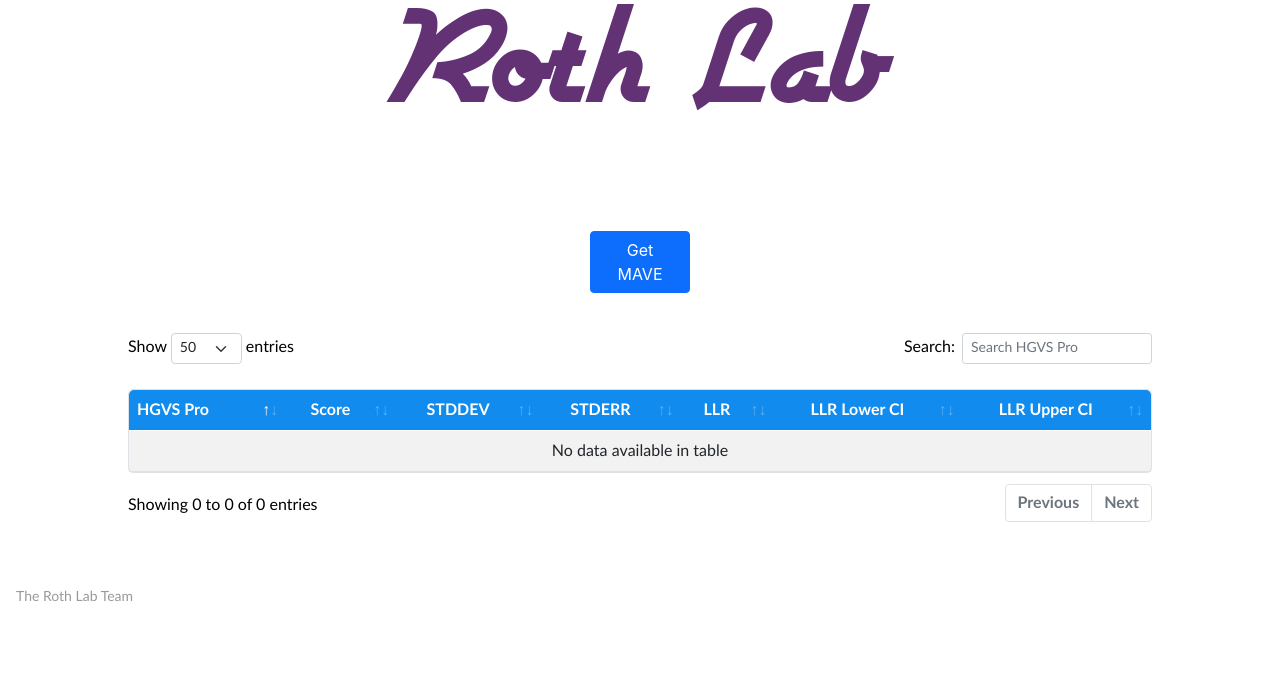
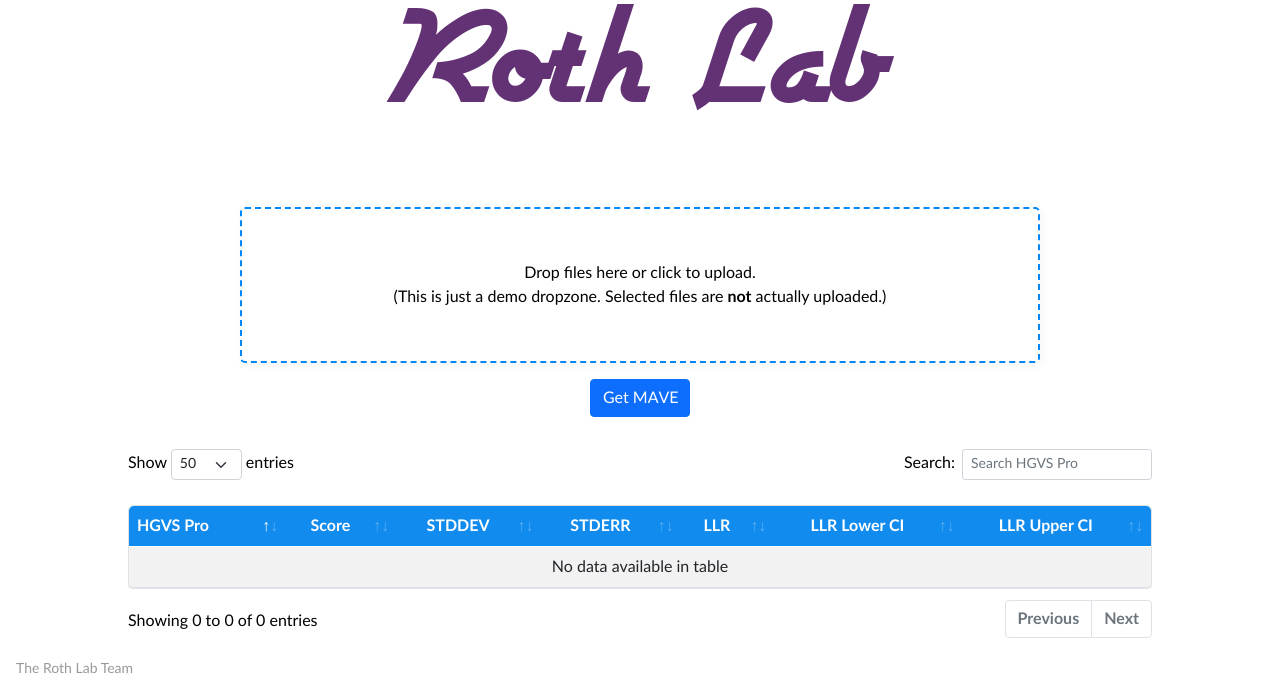
Before and after one commit to irahorecka/llrws, a Flask app: page / in a window 1280 px wide. Shown: the part 180-872 px from the top of the page. Before the commit the page ends 781 px from the top, so only its background shows below. Run offline with Flask 2, Linux system fonts and the light colour scheme; some libraries are stand-ins or nearby versions.

Commit message:
update html files

```diff
--- a/llrws/templates/layout.html
+++ b/llrws/templates/layout.html
@@ -9,8 +9,9 @@
       name='viewport'
       content='width=device-width, initial-scale=1.0, maximum-scale=1.0, user-scalable=0'
   />
+  <link rel="stylesheet" href="{{ url_for('static', filename='external/fontawesome-5.15.4/css/all.min.css') }}">
   <link rel="stylesheet" href="{{ url_for('static', filename='external/bootstrap-5.0.2/css/bootstrap.min.css') }}">
-  <link rel="stylesheet" href="{{ url_for('static', filename='external/fontawesome-5.15.4/css/all.min.css') }}">
+  <link rel="stylesheet" href="{{ url_for('static', filename='external/dropzone-5.7.1/dropzone.min.css') }}">
   <link rel="stylesheet" href="{{ url_for('static', filename='external/DataTables-1.11.3/css/dataTables.bootstrap5.min.css') }}">
   <link rel="stylesheet" href="{{ url_for('static', filename='external/mvp.css') }}">
   <link rel="stylesheet" href="{{ url_for('static', filename='css/latolatinfonts.css') }}">
@@ -19,6 +20,8 @@
   <link class="img-fluid rounded-circle float-left mr-2" rel="shortcut icon" type="image/png" href="{{ url_for('static', filename='images/favicon.ico') }}">
   <script src="{{ url_for('static', filename="external/jquery-3.6.0.min.js") }}"></script>
   <script src="{{ url_for('static', filename="external/bootstrap-5.0.2/js/bootstrap.min.js") }}"></script>
+  <script src="{{ url_for('static', filename="external/dropzone-5.7.1/dropzone.min.js") }}"></script>
+  <script src="{{ url_for('static', filename="external/htmx-1.5.0.min.js") }}"></script>
   <title>{{ content.title }}</title>
 </head>
 <body id="llrws">
--- /dev/null
+++ b/llrws/templates/main/includes/dropzone-footer.html
@@ -0,0 +1,30 @@
+<div id="preview-template" style="display: none;">
+<div class="dz-preview dz-file-preview">
+<div class="dz-image"><img data-dz-thumbnail=""></div>
+<div class="dz-details">
+<div class="dz-size"><span data-dz-size=""></span></div>
+<div class="dz-filename"><span data-dz-name=""></span></div></div>
+<div class="dz-progress"><span class="dz-upload" data-dz-uploadprogress=""></span></div>
+<div class="dz-error-message"><span data-dz-errormessage=""></span></div>
+<div class="dz-success-mark">
+  <svg width="54px" height="54px" viewBox="0 0 54 54" version="1.1" xmlns="http://www.w3.org/2000/svg" xmlns:xlink="http://www.w3.org/1999/xlink" xmlns:sketch="http://www.bohemiancoding.com/sketch/ns">
+    <title>Check</title>
+    <desc>Created with Sketch.</desc>
+    <defs></defs>
+    <g id="Page-1" stroke="none" stroke-width="1" fill="none" fill-rule="evenodd" sketch:type="MSPage">
+        <path d="M23.5,31.8431458 L17.5852419,25.9283877 C16.0248253,24.3679711 13.4910294,24.366835 11.9289322,25.9289322 C10.3700136,27.4878508 10.3665912,30.0234455 11.9283877,31.5852419 L20.4147581,40.0716123 C20.5133999,40.1702541 20.6159315,40.2626649 20.7218615,40.3488435 C22.2835669,41.8725651 24.794234,41.8626202 26.3461564,40.3106978 L43.3106978,23.3461564 C44.8771021,21.7797521 44.8758057,19.2483887 43.3137085,17.6862915 C41.7547899,16.1273729 39.2176035,16.1255422 37.6538436,17.6893022 L23.5,31.8431458 Z M27,53 C41.3594035,53 53,41.3594035 53,27 C53,12.6405965 41.3594035,1 27,1 C12.6405965,1 1,12.6405965 1,27 C1,41.3594035 12.6405965,53 27,53 Z" id="Oval-2" stroke-opacity="0.198794158" stroke="#747474" fill-opacity="0.816519475" fill="#FFFFFF" sketch:type="MSShapeGroup"></path>
+    </g>
+  </svg>
+</div>
+<div class="dz-error-mark">
+  <svg width="54px" height="54px" viewBox="0 0 54 54" version="1.1" xmlns="http://www.w3.org/2000/svg" xmlns:xlink="http://www.w3.org/1999/xlink" xmlns:sketch="http://www.bohemiancoding.com/sketch/ns">
+      <title>error</title>
+      <desc>Created with Sketch.</desc>
+      <defs></defs>
+      <g id="Page-1" stroke="none" stroke-width="1" fill="none" fill-rule="evenodd" sketch:type="MSPage">
+          <g id="Check-+-Oval-2" sketch:type="MSLayerGroup" stroke="#747474" stroke-opacity="0.198794158" fill="#FFFFFF" fill-opacity="0.816519475">
+              <path d="M32.6568542,29 L38.3106978,23.3461564 C39.8771021,21.7797521 39.8758057,19.2483887 38.3137085,17.6862915 C36.7547899,16.1273729 34.2176035,16.1255422 32.6538436,17.6893022 L27,23.3431458 L21.3461564,17.6893022 C19.7823965,16.1255422 17.2452101,16.1273729 15.6862915,17.6862915 C14.1241943,19.2483887 14.1228979,21.7797521 15.6893022,23.3461564 L21.3431458,29 L15.6893022,34.6538436 C14.1228979,36.2202479 14.1241943,38.7516113 15.6862915,40.3137085 C17.2452101,41.8726271 19.7823965,41.8744578 21.3461564,40.3106978 L27,34.6568542 L32.6538436,40.3106978 C34.2176035,41.8744578 36.7547899,41.8726271 38.3137085,40.3137085 C39.8758057,38.7516113 39.8771021,36.2202479 38.3106978,34.6538436 L32.6568542,29 Z M27,53 C41.3594035,53 53,41.3594035 53,27 C53,12.6405965 41.3594035,1 27,1 C12.6405965,1 1,12.6405965 1,27 C1,41.3594035 12.6405965,53 27,53 Z" id="Oval-2" sketch:type="MSShapeGroup"></path>
+          </g>
+      </g>
+  </svg>
+</div>
--- a/llrws/templates/main/index.html
+++ b/llrws/templates/main/index.html
@@ -1,8 +1,19 @@
 {% extends "layout.html" %}
 
 {% block content %}
-  <div id="mave-button-submit">
-    <button type="button" class="btn btn-primary" onclick="this.blur();">Get MAVE</button>
+  <div class="row dropzone-container">
+    <div class="col">
+      <form id="mave-csv-upload" action="{{ url_for('main.upload') }}" class="dropzone needsclick">
+        <div class="dz-message needsclick">
+          Drop files here or click to upload.<br>
+          <span class="note needsclick">(This is just a demo dropzone. Selected
+          files are <strong>not</strong> actually uploaded.)</span>
+        </div>
+      </form>
+      <div id="mave-button-submit">
+        <input type="submit" id="mave-csv-upload" value="Get MAVE" hx-get="/data" hx-trigger="click" class="btn btn-primary" onclick="this.blur();"></input>
+      </div>
+    </div>
   </div>
   <table id="data" class="display compact table table-striped" width="100%">
     <thead>
@@ -19,6 +30,7 @@
     <tbody>
     </tbody>
   </table>
+  {% include 'main/includes/dropzone-footer.html' %}
 {% endblock %}
 {% block scripts %}
   <script src="{{ url_for('static', filename='js/maveDataTable.js') }}"></script>
```
